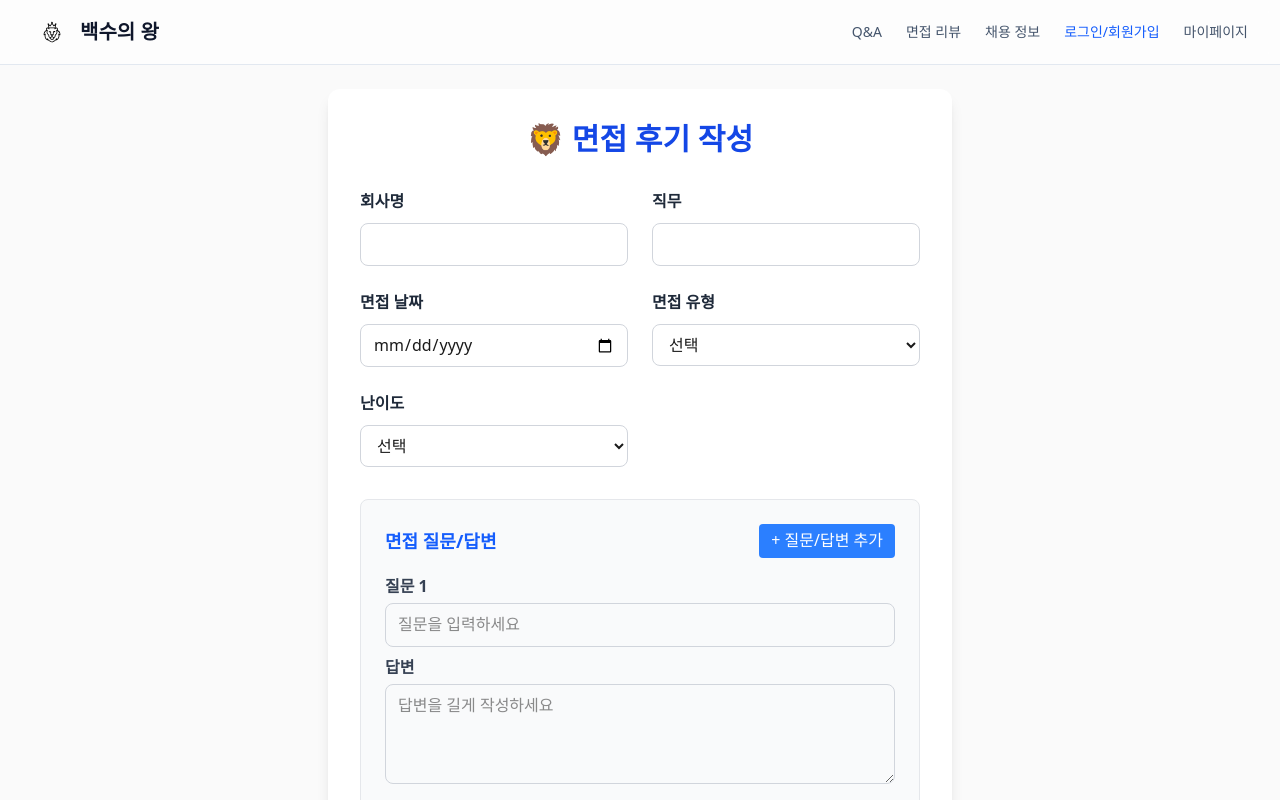
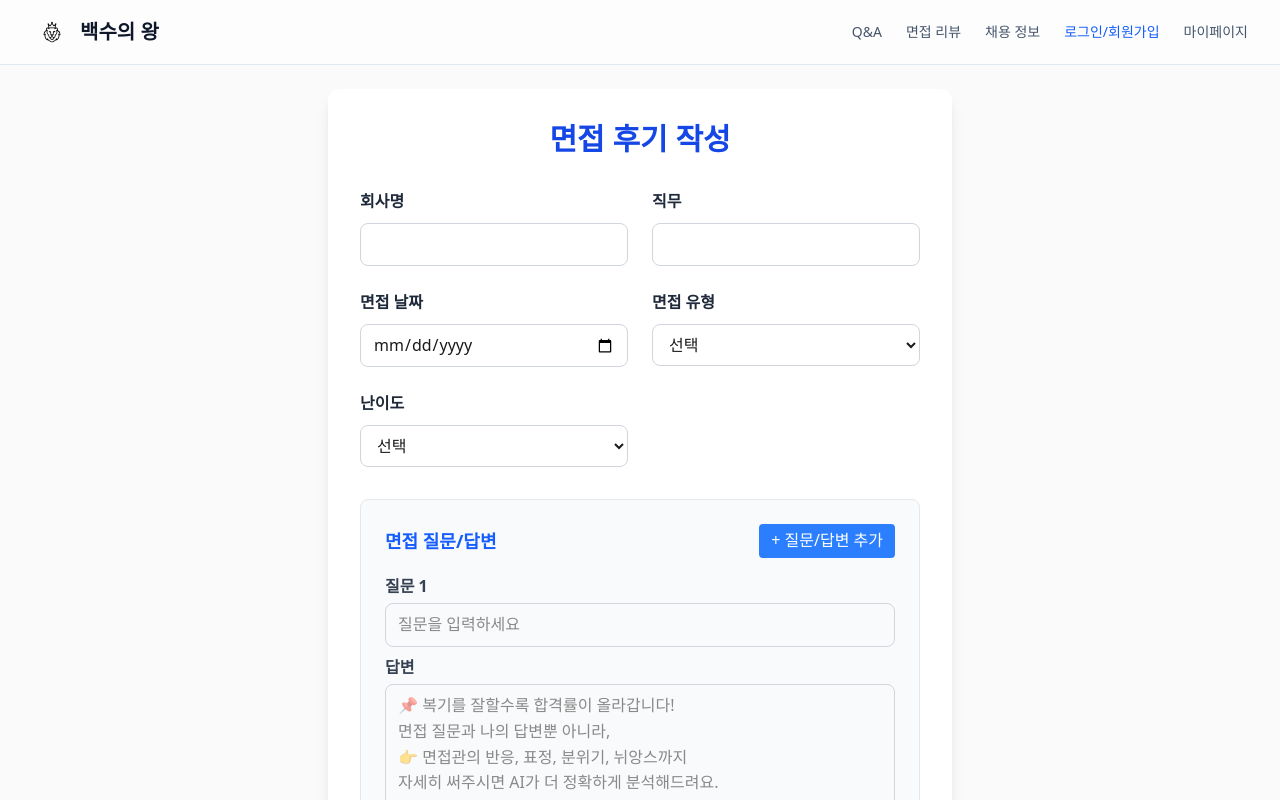
Before and after one commit to Ryomachoi/kingofunemployed, a Next.js app: page /interview/new in a window 1280 px wide. Shown: the top 800 px of the page. Built offline with nearby package versions, Linux system fonts and the light colour scheme.

Commit message:
면접 복기 작성화면 변경

```diff
--- a/app/interview/new/page.tsx
+++ b/app/interview/new/page.tsx
@@ -37,6 +37,13 @@ export default function NewInterviewPage() {
     e.preventDefault();
     setSubmitting(true);
     setError("");
+    // 질문/답변 모두 작성되었는지 확인
+    const emptyQA = qaList.some(qa => !qa.question.trim() || !qa.answer.trim());
+    if (emptyQA) {
+      setError("모든 질문과 답변을 작성해주세요.");
+      setSubmitting(false);
+      return;
+    }
     try {
       const formData = new FormData();
       formData.append("company", company);
@@ -62,7 +69,7 @@ export default function NewInterviewPage() {
   return (
     <div className="max-w-2xl mx-auto p-6">
       <div className="bg-white rounded-xl shadow-lg p-8">
-        <h1 className="text-3xl font-extrabold text-blue-700 mb-8 text-center">🦁 면접 후기 작성</h1>
+        <h1 className="text-3xl font-extrabold text-blue-700 mb-8 text-center">면접 후기 작성</h1>
         <form onSubmit={handleSubmit}>
           {/* 기본 정보 */}
           <div className="grid grid-cols-1 md:grid-cols-2 gap-6 mb-8">
@@ -105,7 +112,7 @@ export default function NewInterviewPage() {
                 required
               >
                 <option value="">선택</option>
-                <option value="technical">기술면접</option>
+                <option value="technical">실무면접</option>
                 <option value="behavioral">인성면접</option>
                 <option value="other">기타</option>
               </select>
@@ -146,10 +153,15 @@ export default function NewInterviewPage() {
                 <label className="block text-gray-700 font-semibold mb-1">답변</label>
                 <textarea
                   name={`answer_${idx}`}
-                  placeholder="답변을 길게 작성하세요"
+                  placeholder={`📌 복기를 잘할수록 합격률이 올라갑니다!
+면접 질문과 나의 답변뿐 아니라,
+👉 면접관의 반응, 표정, 분위기, 뉘앙스까지
+자세히 써주시면 AI가 더 정확하게 분석해드려요.
+
+ex) “자기소개해보세요” 질문에 “저는 마케팅을 사랑합니다...”로 답했더니 면접관이 고개를 끄덕였어요.`}
                   value={qa.answer}
                   onChange={e => handleChange(idx, 'answer', e.target.value)}
-                  className="border border-gray-300 rounded-lg px-3 py-2 w-full focus:ring-2 focus:ring-blue-400 min-h-[100px]"
+                  className="border border-gray-300 rounded-lg px-3 py-2 w-full focus:ring-2 focus:ring-blue-400 min-h-[200px]"
                   required
                 />
                 {qaList.length > 2 && idx >= 2 && (
--- a/app/interview/page.tsx
+++ b/app/interview/page.tsx
@@ -3,6 +3,7 @@ import Link from 'next/link'
 
 export default async function InterviewPage() {
   const supabase = await createClient()
+  const { data: { user } } = await supabase.auth.getUser()
   const { data: interviews } = await supabase.from('interviews').select('*').order('created_at', { ascending: false })
 
   return (
@@ -16,12 +17,21 @@ export default async function InterviewPage() {
             면접 경험을 공유하고 AI 피드백을 받아보세요
           </p>
         </div>
+        {user ? (
           <Link
             href="/interview/new"
             className="btn btn-primary"
           >
             면접 복기 작성
           </Link>
+        ) : (
+          <Link
+            href="/login"
+            className="btn btn-outline"
+          >
+            로그인 후 작성
+          </Link>
+        )}
       </div>
 
       <div className="space-y-4">
@@ -94,12 +104,21 @@ export default async function InterviewPage() {
             <p className="text-slate-600 dark:text-slate-400 mb-4">
               첫 번째 면접 경험을 공유해보세요!
             </p>
+            {user ? (
               <Link
                 href="/interview/new"
                 className="btn btn-primary"
               >
                 면접 복기 작성
               </Link>
+            ) : (
+              <Link
+                href="/login"
+                className="btn btn-outline"
+              >
+                로그인 후 작성
+              </Link>
+            )}
           </div>
         )}
       </div>
```
Lines whose indentation alone changed are shown as unchanged.
